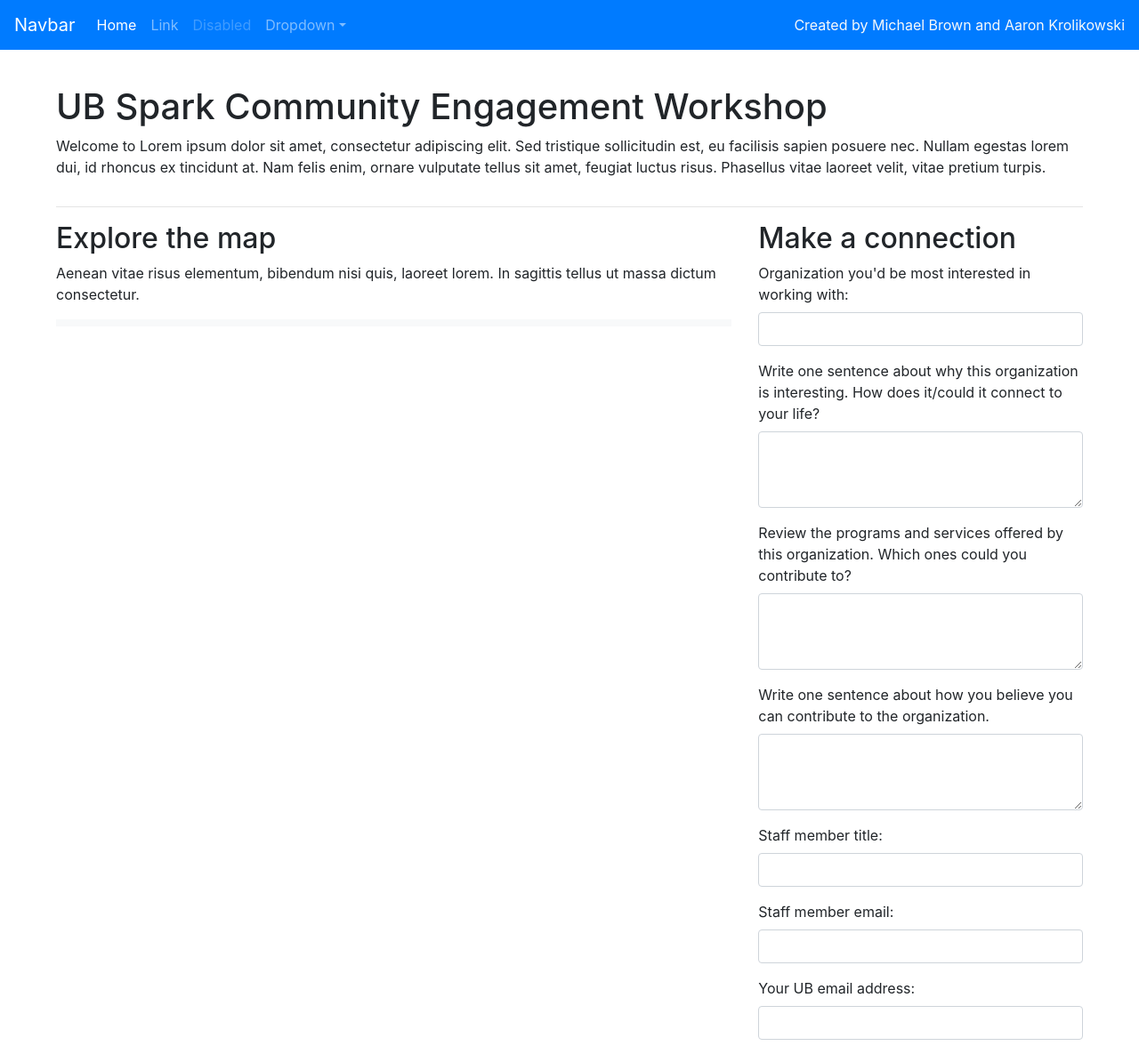
After one commit to mpbrown/buffalo-community-engagement-map, a Django app: template map/templates/index.html in a window 1280 px wide. The commit adds this page. Shown: the whole page at 89% size. Run offline with Django 3.2, Linux system fonts and the light colour scheme; the template is opened without the code that fills it: values that come from a table or form of the project are taken from there, others are empty; some libraries are stand-ins or nearby versions.

Commit message:
Add Tableau map, email form, revised template

```diff
--- /dev/null
+++ b/map/forms.py
@@ -0,0 +1,34 @@
+from django import forms
+
+class EmailOrganizationForm(forms.Form):
+    organization_name = forms.CharField(
+        label="Organization you'd be most interested in working with",
+        widget=forms.TextInput(attrs={'class': 'form-control'}))
+
+    why_interesting = forms.CharField(
+        label="Write one sentence about why this organization is interesting. How does it/could it connect to your life?",
+        widget=forms.Textarea(attrs={'class': 'form-control', 'rows': '3'}))
+
+    services = forms.CharField(
+        label="Review the programs and services offered by this organization. Which ones could you contribute to?",
+        widget=forms.Textarea(attrs={'class': 'form-control', 'rows': '3'}))
+
+    contribute = forms.CharField(
+        label="Write one sentence about how you believe you can contribute to the organization.",
+        widget=forms.Textarea(attrs={'class': 'form-control', 'rows': '3'}))
+
+    staff_member_name = forms.CharField(
+        label="Staff member name",
+        widget=forms.TextInput(attrs={'class': 'form-control'}))
+
+    staff_member_name = forms.CharField(
+        label="Staff member title",
+        widget=forms.TextInput(attrs={'class': 'form-control'}))
+
+    staff_member_email = forms.EmailField(
+        label="Staff member email",
+        widget=forms.TextInput(attrs={'class': 'form-control'}))
+
+    student_email = forms.EmailField(
+        label="Your UB email address",
+        widget=forms.TextInput(attrs={'class': 'form-control'}))
--- /dev/null
+++ b/map/static/map/style.css
@@ -0,0 +1,3 @@
+.tableau-container {
+    max-height: 50vh;
+}
--- a/map/templates/base.html
+++ b/map/templates/base.html
@@ -17,36 +17,49 @@
     <link rel="stylesheet" href="https://stackpath.bootstrapcdn.com/bootstrap/4.5.2/css/bootstrap.min.css" integrity="sha384-JcKb8q3iqJ61gNV9KGb8thSsNjpSL0n8PARn9HuZOnIxN0hoP+VmmDGMN5t9UJ0Z" crossorigin="anonymous">
 
     <!-- Custom styles for this template -->
-    <link href={% static 'map/cover.css' %} rel="stylesheet">
+    <link rel="stylesheet" href={% static "map/style.css" %}>
     <script src='https://api.mapbox.com/mapbox-gl-js/v1.12.0/mapbox-gl.js'></script>
     <link href='https://api.mapbox.com/mapbox-gl-js/v1.12.0/mapbox-gl.css' rel='stylesheet' />
   </head>
 
-  <body class="text-center">
+  <body>
+    <nav class="navbar navbar-expand-md navbar-dark bg-primary fixed-top">
+  <a class="navbar-brand" href="#">Navbar</a>
+  <button class="navbar-toggler" type="button" data-toggle="collapse" data-target="#navbarsExampleDefault" aria-controls="navbarsExampleDefault" aria-expanded="false" aria-label="Toggle navigation">
+    <span class="navbar-toggler-icon"></span>
+  </button>
 
-    <div class="cover-container d-flex h-100 p-3 mx-auto flex-column">
-      <header class="masthead mb-auto">
-        <div class="inner">
-          <h3 class="masthead-brand">Cover</h3>
-          <nav class="nav nav-masthead justify-content-center">
-            <a class="nav-link active" href="#">Home</a>
-            <a class="nav-link" href="#">Features</a>
-            <a class="nav-link" href="#">Contact</a>
-          </nav>
+  <div class="collapse navbar-collapse" id="navbarsExampleDefault">
+    <ul class="navbar-nav mr-auto">
+      <li class="nav-item active">
+        <a class="nav-link" href="#">Home <span class="sr-only">(current)</span></a>
+      </li>
+      <li class="nav-item">
+        <a class="nav-link" href="#">Link</a>
+      </li>
+      <li class="nav-item">
+        <a class="nav-link disabled" href="#" tabindex="-1" aria-disabled="true">Disabled</a>
+      </li>
+      <li class="nav-item dropdown">
+        <a class="nav-link dropdown-toggle" href="#" id="dropdown01" data-toggle="dropdown" aria-haspopup="true" aria-expanded="false">Dropdown</a>
+        <div class="dropdown-menu" aria-labelledby="dropdown01">
+          <a class="dropdown-item" href="#">Action</a>
+          <a class="dropdown-item" href="#">Another action</a>
+          <a class="dropdown-item" href="#">Something else here</a>
         </div>
-      </header>
+      </li>
+    </ul>
+    <p class="my-2 my-lg-0 text-light">Created by Michael Brown and Aaron Krolikowski</p>
+  </div>
+</nav>
 
-      <main role="main" class="inner cover">
-        {% block content %}
-        {% endblock content %}
-      </main>
+<main role="main" class="container-fluid mt-5">
 
-      <footer class="mastfoot mt-auto">
-        <div class="inner">
-          <p>Cover template for <a href="https://getbootstrap.com/">Bootstrap</a>, by <a href="https://twitter.com/mdo">@mdo</a>.</p>
-        </div>
-      </footer>
-    </div>
+  <div class="pt-5">
+    {% block content %}
+    {% endblock content %}
+  </div>
+</main>
 
 
     <!-- Bootstrap core JavaScript
--- /dev/null
+++ b/map/templates/index.html
@@ -0,0 +1,41 @@
+{% extends 'base.html' %}
+{% load static %}
+
+{% block content %}
+<div class="row px-5">
+    <div class="col">
+        <h1 class="h1">UB Spark Community Engagement Workshop</h1>
+        <p>Welcome to Lorem ipsum dolor sit amet, consectetur adipiscing elit. Sed tristique sollicitudin est, eu facilisis sapien posuere nec. Nullam egestas lorem dui, id rhoncus ex tincidunt at. Nam felis enim, ornare vulputate tellus sit amet, feugiat luctus risus. Phasellus vitae laoreet velit, vitae pretium turpis.</p>
+    </div>
+</div>
+<div class="px-5">
+    <hr>
+</div>
+<div class="row px-5">
+    <div class="col-md-12 col-xl-8">
+        <h2 class="h2">Explore the map</h2>
+        <p>Aenean vitae risus elementum, bibendum nisi quis, laoreet lorem. In sagittis tellus ut massa dictum consectetur.</p>
+        <div class="bg-light">
+            <div class="container-fluid tableau-container p-1">
+                {% include "map.html" %}
+            </div>
+        </div>
+    </div>
+    <div class="col-12 col-xl-4">
+        <h2 class="h2">Make a connection</h2>
+        <form>
+            {% csrf_token %}
+            {% for field in form %}
+            <div class="form-group">
+                {{ field.label_tag }}
+                {{ field }}
+                {% if field.help_text %}
+                <p class="small text-muted">{{ field.help_text|safe }}</p>
+                {% endif %}
+            </div>
+            {% endfor %}
+          </form>
+    </div>
+</div>
+
+{% endblock content %}
--- a/map/templates/map.html
+++ b/map/templates/map.html
@@ -1,62 +1,35 @@
-{% extends 'base.html' %}
-{% load static %}
-
-{% block content %}
-<div id='map' style='width: 400px; height: 300px;'></div>
-<script>
-  mapboxgl.accessToken = 'pk.eyJ1IjoibXBicm93biIsImEiOiJja2ZzZjZkb2swZnM4MnJxZ242OWltZGlsIn0.I3V7VsI4edjyf4ZgOPoWhw';
-  var map = new mapboxgl.Map({
-    container: 'map',
-    style: 'mapbox://styles/mapbox/streets-v11',
-    center: [-78.87, 42.88],
-    zoom: 11
-  });
-
-  // Add zoom and rotation controls to the map.
-  map.addControl(new mapboxgl.NavigationControl());
-
-  map.on('load', function () {
-    map.addSource('places', {
-      'type': 'geojson',
-      'data': {
-        'type': 'FeatureCollection',
-        'features': [{
-            'type': 'Feature',
-            'properties': {
-              'description': '<strong>Make it Mount Pleasant</strong><p><a href="http://www.mtpleasantdc.com/makeitmtpleasant" target="_blank" title="Opens in a new window">Make it Mount Pleasant</a> is a handmade and vintage market and afternoon of live entertainment and kids activities. 12:00-6:00 p.m.</p>',
-              'icon': 'theatre'
-            },
-            'geometry': {
-              'type': 'Point',
-              'coordinates': [-78.877992, 42.886770]
-            }
-          },
-          {
-            'type': 'Feature',
-            'properties': {
-              'description': '<strong>Mad Men Season Five Finale Watch Party</strong><p>Head to Lounge 201 (201 Massachusetts Avenue NE) Sunday for a <a href="http://madmens5finale.eventbrite.com/" target="_blank" title="Opens in a new window">Mad Men Season Five Finale Watch Party</a>, complete with 60s costume contest, Mad Men trivia, and retro food and drink. 8:00-11:00 p.m. $10 general admission, $20 admission and two hour open bar.</p>',
-              'icon': 'theatre'
-            },
-            'geometry': {
-              'type': 'Point',
-              'coordinates': [-78.819911, 42.954363]
-            }
-          },
-        ]
-      }
-    });
-  });
-
-  // Add a layer showing the places.
-  map.addLayer({
-    'id': 'places',
-    'type': 'symbol',
-    'source': 'places',
-    'layout': {
-      'icon-image': '{icon}-15',
-      'icon-allow-overlap': true
-    }
-  });
+<div class='tableauPlaceholder' id='viz1601842699293' style='position: relative'><noscript><a href='#'><img alt=' '
+        src='https:&#47;&#47;public.tableau.com&#47;static&#47;images&#47;SP&#47;SPARK_Dashboard&#47;SPARKDashboard&#47;1_rss.png'
+        style='border: none' /></a></noscript><object class='tableauViz' style='display:none;'>
+    <param name='host_url' value='https%3A%2F%2Fpublic.tableau.com%2F' />
+    <param name='embed_code_version' value='3' />
+    <param name='site_root' value='' />
+    <param name='name' value='SPARK_Dashboard&#47;SPARKDashboard' />
+    <param name='tabs' value='no' />
+    <param name='toolbar' value='yes' />
+    <param name='static_image'
+      value='https:&#47;&#47;public.tableau.com&#47;static&#47;images&#47;SP&#47;SPARK_Dashboard&#47;SPARKDashboard&#47;1.png' />
+    <param name='animate_transition' value='yes' />
+    <param name='display_static_image' value='yes' />
+    <param name='display_spinner' value='yes' />
+    <param name='display_overlay' value='yes' />
+    <param name='display_count' value='yes' />
+    <param name='language' value='en' /></object>
+  </div>
+<script type='text/javascript'>
+  var divElement = document.getElementById('viz1601842699293');
+  var vizElement = divElement.getElementsByTagName('object')[0];
+  if (divElement.offsetWidth > 800) {
+    vizElement.style.width = '100%';
+    vizElement.style.height = (divElement.offsetWidth * 0.75) + 'px';
+  } else if (divElement.offsetWidth > 500) {
+    vizElement.style.width = '100%';
+    vizElement.style.height = (divElement.offsetWidth * 0.75) + 'px';
+  } else {
+    vizElement.style.width = '100%';
+    vizElement.style.height = '827px';
+  }
+  var scriptElement = document.createElement('script');
+  scriptElement.src = 'https://public.tableau.com/javascripts/api/viz_v1.js';
+  vizElement.parentNode.insertBefore(scriptElement, vizElement);
 </script>
-
-{% endblock content %}
```
Also changed, not shown: map/static/map/cover.css (deleted, +0 -106 lines), map/views.py (+5 -3 lines), 2 other files.
